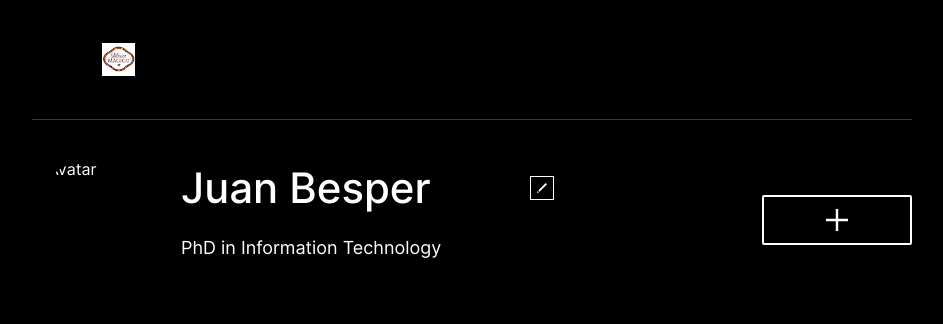
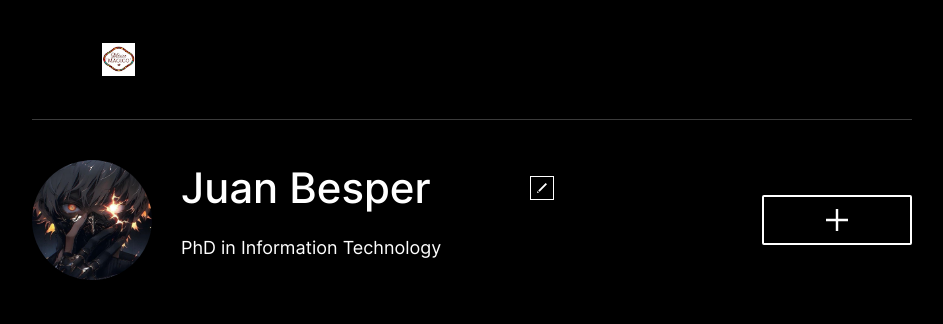
Before and after one commit to JoseOvalle5123/Project-final.github.io, a plain HTML site: page index.html in a window 1280 px wide. Shown: the top 324 px of the page, without its empty margins (168-1111 px from the left). Drawn offline with Linux system fonts and the light colour scheme; grey boxes are pictures that could not be loaded.

Commit message:
Update index.html

```diff
--- a/index.html
+++ b/index.html
@@ -22,7 +22,7 @@
         <section class="traveler-profile site__section">
           <img
             class="traveler-profile__image"
-            src="/exercise4_js/images/imgprofile.jpg"
+            src="/images/imgprofile.jpg"
             alt="Avatar"
           />
           <div class="traveler-profile__details">
```
